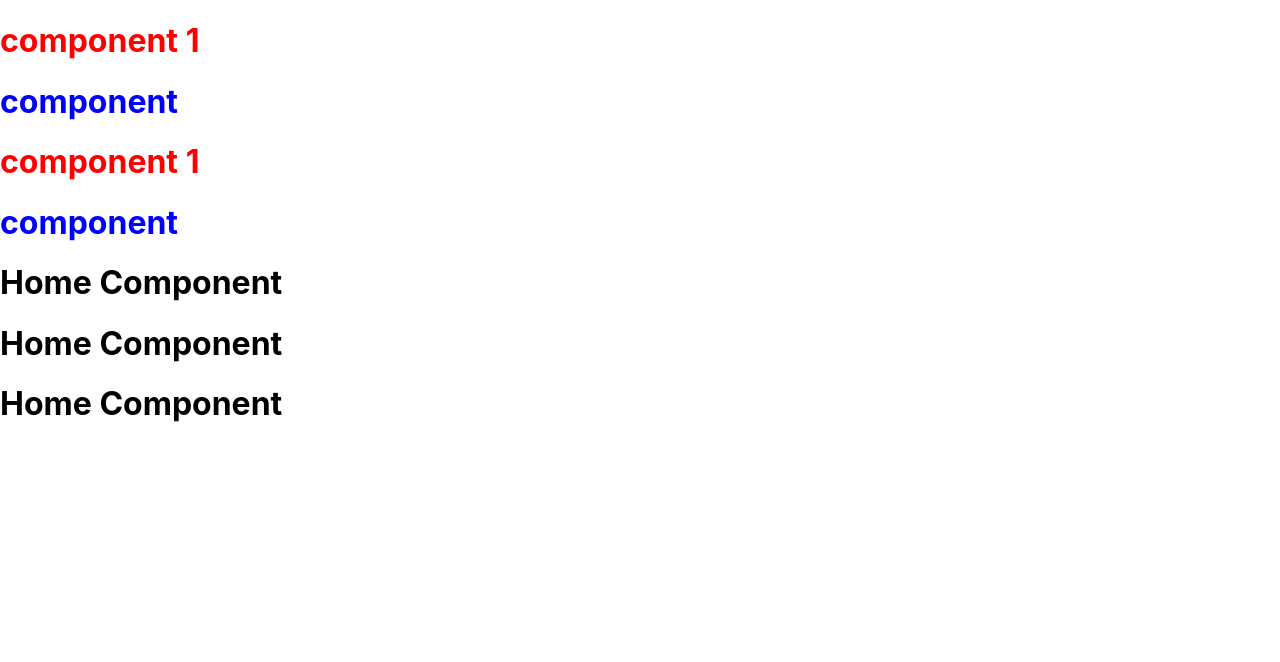
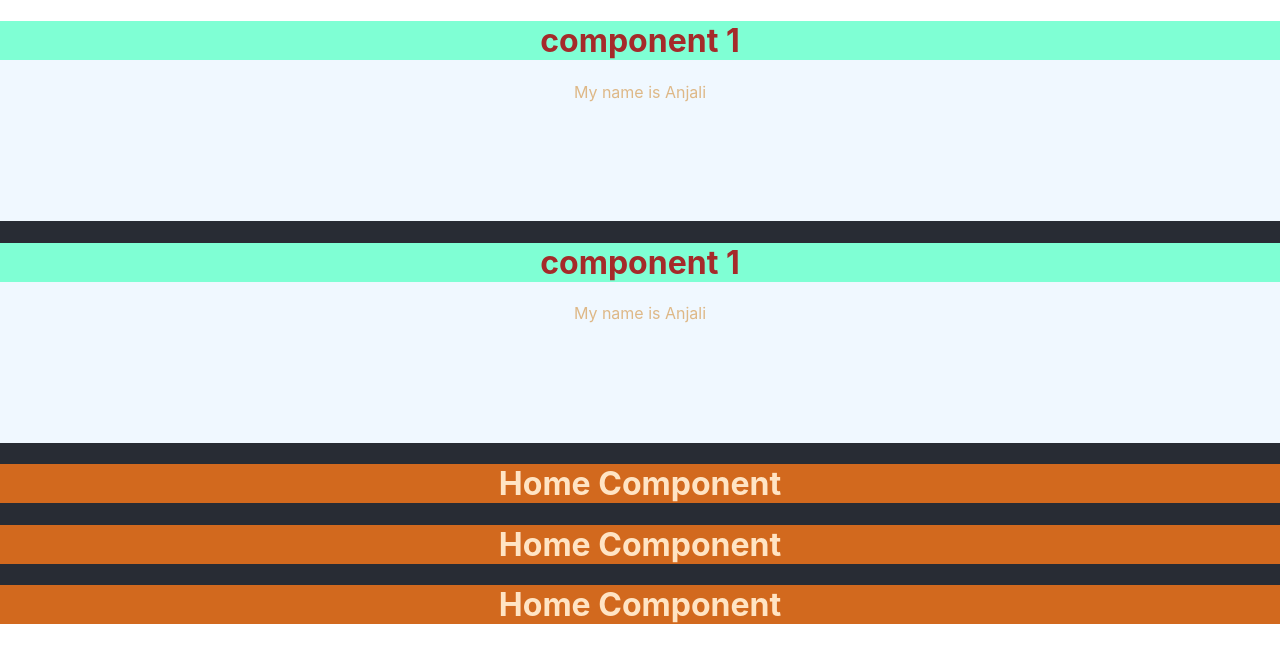
Before and after one commit to a-njali-raj/myapp, a React (Create React App) app: page / in a window 1280 px wide. Shown: the top 662 px of the page. Built offline with nearby package versions, Linux system fonts and the light colour scheme.

Commit message:
external css

```diff
--- a/src/App.css
+++ b/src/App.css
@@ -1,5 +1,7 @@
-.App {
-  text-align: center;
+.myapp {
+  text-align:center;
+  color: #61dafb;
+  background-color: #282c34;
 
 }
 
--- /dev/null
+++ b/src/components/Header.css
@@ -0,0 +1,12 @@
+.header{
+    color: brown;
+    background-color: aquamarine;
+}
+.divheader{
+    height: 200px;
+    background-color: aliceblue
+    ;
+}
+.para{
+    color: burlywood;
+}
--- a/src/components/Header.js
+++ b/src/components/Header.js
@@ -1,11 +1,11 @@
 import React from 'react'
+import './Header.css';
+const Header = () => {
 
-const Header = () => {
-  const headingstyle={color:'blue'};
   return (
-    <div>
-        <h1 style={{color:'red'}}>component 1</h1>
-        <h1 style={headingstyle}>component</h1>
+    <div className='divheader'>
+        <h1 className='header'>component 1</h1>
+        <p className='para'>My name is Anjali</p>
     </div>
   );
 };
--- /dev/null
+++ b/src/components/Home.css
@@ -0,0 +1,4 @@
+.homeheader{
+    color: bisque;
+    background-color: chocolate;
+}
--- a/src/components/Home.js
+++ b/src/components/Home.js
@@ -1,10 +1,10 @@
 import React from 'react'
-
+import'./Home.css'
 
 const Home = () => {
   return (
-    <div>
-        <h1>
+    <div className='homeheader'>
+        <h1 className='home'>
             Home Component
 
         </h1>
```
